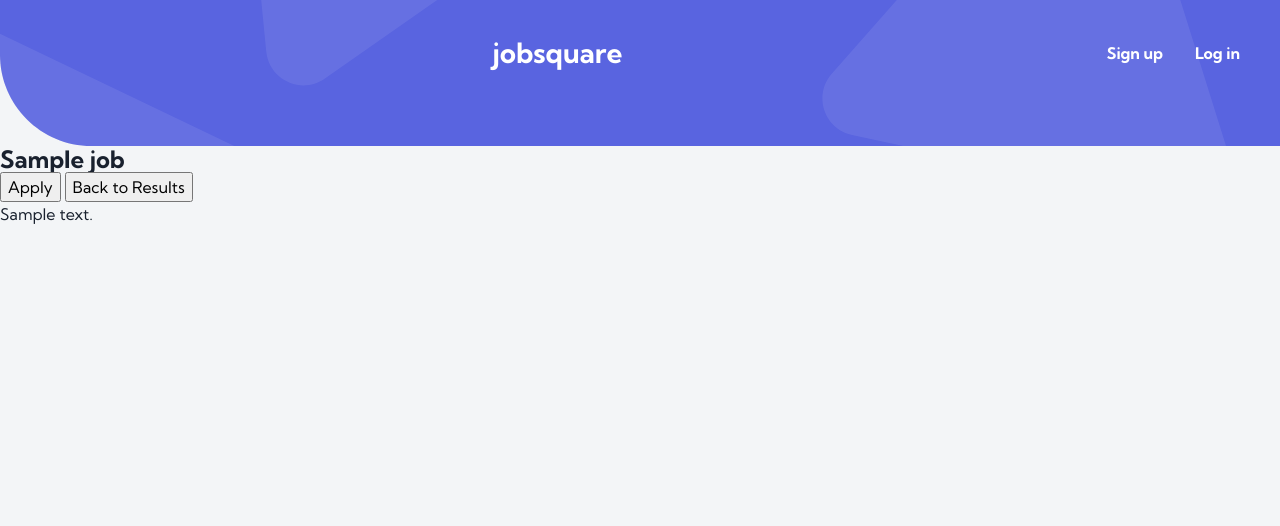
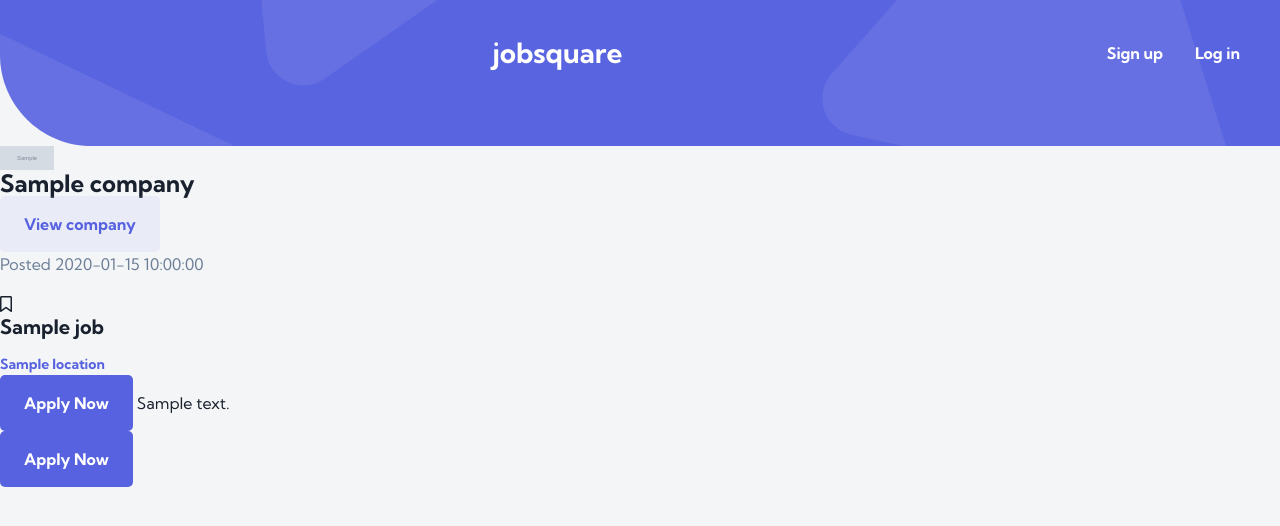
Before and after one commit to lexsac/jobsquare-capstone, a Flask app: template templates/jobs/detail.html in a window 1280 px wide. Shown: the top 526 px of the page. Run offline with Flask 3, Linux system fonts and the light colour scheme; the template is opened without the code that fills it: most values are stand-ins (such as "Sample title", 1, 10 or a date in 2020); grey boxes marked "Sample" are stand-in pictures; some libraries are stand-ins or nearby versions.

Commit message:
Updated job card styling

```diff
--- a/templates/jobs/detail.html
+++ b/templates/jobs/detail.html
@@ -1,18 +1,30 @@
 {% extends 'base.html' %}
 {% block content %}
 
-<div class="container">
-    <div class="container-box">
-        <h2>{{ job.name }}</h2>
+<div class="job__info">
+    <div class="company__details">
+        <img class="company__logo" height="24" width="54" src='{{job.company.logo_img}}'>
+        <h2 class="company__title">{{job.company.name}}</h2>
+        <a href="#">
+            <button class="company__button-view | button-light">View company</button>
+        </a>
+    </div>
+    <div class="job__details">
+        <div>
+            <p class="job__posted">Posted {{ job.created_at }}</p>
+            <i class="fa-regular fa-bookmark | job__button-like"></i>
+        </div>
+        <h2 class="job__title">{{ job.name }}</h2>
+        <p class="job__location">{{ job.location.name }}</p>
         <a href="{{ job.landing_page_url }}" target="_blank">
-            <button class="btn btn-primary">Apply</button>
+            <button class="job__apply-view | button-dark">Apply Now</button>
         </a>
-        <a href="/">
-            <button class="btn btn-light">Back to Results</button>
-        </a>
-    <div>
         {{ job.description|safe }}
     </div>
+    <div class="job__apply-container-bottom">
+        <a href="{{ job.landing_page_url }}" target="_blank">
+            <button class="job__apply-view-bottom | button-dark">Apply Now</button>
+        </a>
     </div>
 </div>
 
```
